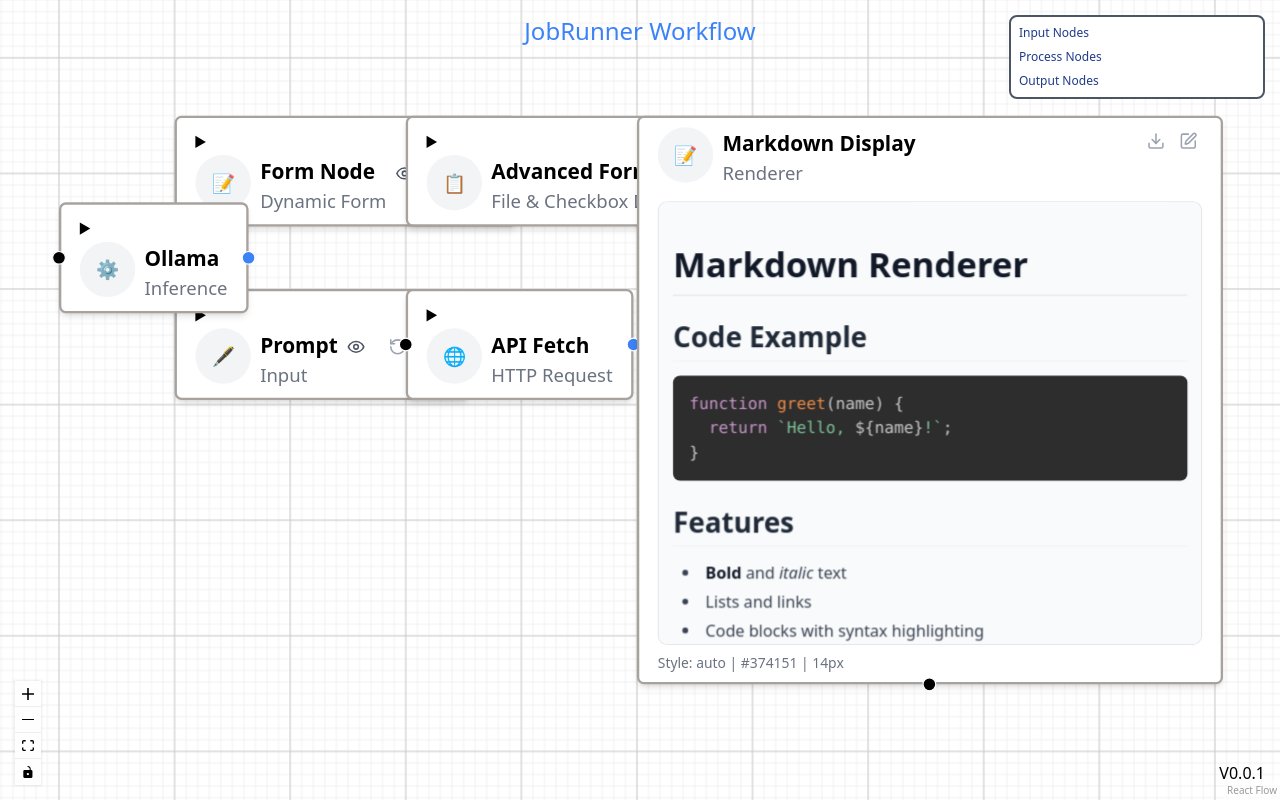
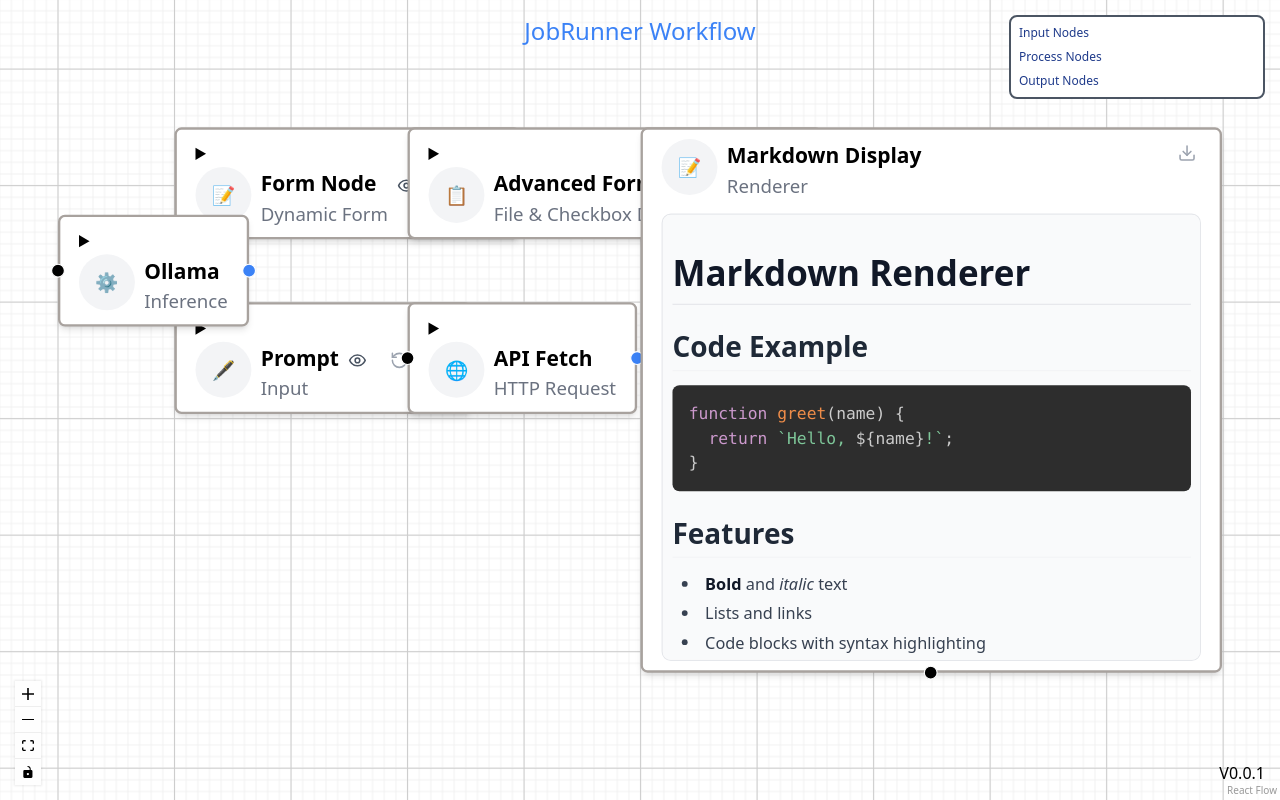
Before and after one commit to ugmurthy/flow, a React (Vite) app: page / in a window 1280 px wide. Built offline with nearby package versions, Linux system fonts and the light colour scheme.

Commit message:
fix: download-button made reusable

```diff
--- /dev/null
+++ b/src/components/DownloadFile.jsx
@@ -0,0 +1,78 @@
+import React, { useCallback } from 'react';
+import Download from '../icons/Download';
+
+/**
+ * Reusable DownloadFile component that handles file downloads
+ * @param {Object} props - Component props
+ * @param {string} props.content - The content to download
+ * @param {string} [props.filename] - Custom filename (optional)
+ * @param {string} [props.fileExtension='txt'] - File extension
+ * @param {string} [props.mimeType='text/plain'] - MIME type for the file
+ * @param {string} [props.className] - Additional CSS classes
+ * @param {string} [props.title] - Button title/tooltip
+ * @param {React.ReactNode} [props.children] - Custom button content (defaults to Download icon)
+ * @param {Function} [props.onDownload] - Callback function called after download
+ * @param {boolean} [props.disabled=false] - Whether the button is disabled
+ */
+function DownloadFile({
+  content,
+  filename,
+  fileExtension = 'txt',
+  mimeType = 'text/plain',
+  className = 'p-1 text-gray-400 hover:text-green-600 transition-colors rounded hover:bg-gray-100',
+  title = 'Download file',
+  children,
+  onDownload,
+  disabled = false
+}) {
+  const handleDownload = useCallback(() => {
+    if (!content || disabled) return;
+
+    try {
+      // Generate filename if not provided
+      let finalFilename = filename;
+      if (!finalFilename) {
+        const now = new Date();
+        const day = String(now.getDate()).padStart(2, '0');
+        const month = String(now.getMonth() + 1).padStart(2, '0');
+        const year = String(now.getFullYear()).slice(-2);
+        const hours = String(now.getHours()).padStart(2, '0');
+        const minutes = String(now.getMinutes()).padStart(2, '0');
+        const seconds = String(now.getSeconds()).padStart(2, '0');
+
+        finalFilename = `download-${day}${month}${year}-${hours}${minutes}${seconds}.${fileExtension}`;
+      }
+
+      // Create blob and download
+      const blob = new Blob([content], { type: mimeType });
+      const url = URL.createObjectURL(blob);
+      const link = document.createElement('a');
+      link.href = url;
+      link.download = finalFilename;
+      document.body.appendChild(link);
+      link.click();
+      document.body.removeChild(link);
+      URL.revokeObjectURL(url);
+
+      // Call onDownload callback if provided
+      if (onDownload) {
+        onDownload(finalFilename, content);
+      }
+    } catch (error) {
+      console.error('Error downloading file:', error);
+    }
+  }, [content, filename, fileExtension, mimeType, onDownload, disabled]);
+
+  return (
+    <button
+      onClick={handleDownload}
+      className={className}
+      title={title}
+      disabled={disabled || !content}
+    >
+      {children || <Download />}
+    </button>
+  );
+}
+
+export default DownloadFile;
--- a/src/components/MarkdownNode.jsx
+++ b/src/components/MarkdownNode.jsx
@@ -1,35 +1,18 @@
 import React, { memo, useState, useCallback, useEffect, useRef } from 'react';
 import { Handle, Position, useNodeId, useReactFlow, useEdges } from '@xyflow/react';
 import MarkdownRenderer from './MarkdownRenderer';
-import MarkdownStyleModal from './MarkdownStyleModal';
+import DownloadFile from './DownloadFile';
 import { combineObjectValues } from '../utils/helpers';
-import Edit from '../icons/Edit';
-import Download from '../icons/Download';
 
-function Connections({ connections }) {
-  return (
-    <div className='text-xs font-thin text-blue-800'>
-      {connections ? connections : ""}
-    </div>
-  );
-}
 
 function MarkdownNode({ data }) {
   const { updateNodeData, getNodes } = useReactFlow();
   const currentNodeId = useNodeId();
   const edges = useEdges();
 
-  const [isStyleModalOpen, setIsStyleModalOpen] = useState(false);
   const [, forceUpdate] = useState({});
   const intervalRef = useRef(null);
   const previousConnectedDataRef = useRef('');
-
-  // Default configuration
-  const defaultConfig = {
-    width: 'auto',
-    textColor: '#374151',
-    fontSize: '14px'
-  };
 
   const defaultContent = `
 # Markdown content missing!
@@ -100,71 +83,8 @@
     checkForUpdates();
   }, [edges, checkForUpdates]);
 
-  const handleOpenStyleModal = useCallback(() => {
-    setIsStyleModalOpen(true);
-  }, []);
 
-  const handleCloseStyleModal = useCallback(() => {
-    setIsStyleModalOpen(false);
-  }, []);
-
-  const handleStyleSave = useCallback((styleConfig) => {
-    updateNodeData(currentNodeId, {
-      ...data,
-      styleConfig: styleConfig
-    });
-    setIsStyleModalOpen(false);
-  }, [updateNodeData, currentNodeId, data]);
-
-  const handleDownloadMarkdown = useCallback(() => {
-    const content = data.content || defaultContent;
-    const now = new Date();
-
-    // Format: markdown-DDMMYY-HHMMSS.md
-    const day = String(now.getDate()).padStart(2, '0');
-    const month = String(now.getMonth() + 1).padStart(2, '0');
-    const year = String(now.getFullYear()).slice(-2);
-    const hours = String(now.getHours()).padStart(2, '0');
-    const minutes = String(now.getMinutes()).padStart(2, '0');
-    const seconds = String(now.getSeconds()).padStart(2, '0');
-
-    const filename = `markdown-${day}${month}${year}-${hours}${minutes}${seconds}.md`;
-
-    // Create blob and download
-    const blob = new Blob([content], { type: 'text/markdown' });
-    const url = URL.createObjectURL(blob);
-    const link = document.createElement('a');
-    link.href = url;
-    link.download = filename;
-    document.body.appendChild(link);
-    link.click();
-    document.body.removeChild(link);
-    URL.revokeObjectURL(url);
-  }, [data.content, defaultContent]);
-
-  // Handle wheel events to prevent React Flow interference
-  const handleWheelEvent = useCallback((e) => {
-    const target = e.currentTarget;
-    const { scrollTop, scrollHeight, clientHeight } = target;
-
-    // Check if we can scroll in the direction of the wheel
-    const canScrollUp = scrollTop > 0;
-    const canScrollDown = scrollTop < scrollHeight - clientHeight;
-
-    // Only stop propagation if we can handle the scroll internally
-    if ((e.deltaY < 0 && canScrollUp) || (e.deltaY > 0 && canScrollDown)) {
-      e.stopPropagation();
-    }
-  }, []);
-
-  // Handle scroll events
-  const handleScrollEvent = useCallback((e) => {
-    e.stopPropagation();
-  }, []);
-
-  const connectedNodeCount = edges.filter(edge => edge.target === currentNodeId).length;
   const currentContent = data.content || defaultContent;
-  const currentStyleConfig = { ...defaultConfig, ...data.styleConfig };
 
   return (
     <>
@@ -177,59 +97,35 @@
             <div className="ml-2">
               <div className="text-lg font-bold">{data.label || 'Markdown Renderer'}</div>
               <div className="text-gray-500">{data.function || 'Display'}</div>
-              <Connections connections={connectedNodeCount || ""} />
+
             </div>
           </div>
 
           <div className="flex gap-1">
             {/* Download button */}
-            <button
-              onClick={handleDownloadMarkdown}
-              className="p-1 text-gray-400 hover:text-green-600 transition-colors rounded hover:bg-gray-100"
+            <DownloadFile
+              content={currentContent}
+              filename={`markdown-${new Date().toISOString().slice(0, 19).replace(/[-:]/g, '').replace('T', '-')}.md`}
+              fileExtension="md"
+              mimeType="text/markdown"
               title="Download markdown content"
-            >
-              <Download />
-            </button>
 
-            {/* Edit button */}
-            <button
-              onClick={handleOpenStyleModal}
-              className="p-1 text-gray-400 hover:text-blue-600 transition-colors rounded hover:bg-gray-100"
-              title="Edit markdown style"
-            >
-              <Edit />
-            </button>
+            />
           </div>
         </div>
 
         {/* Markdown content display */}
         <div
           className="border border-gray-200 rounded-lg bg-gray-50 h-96 overflow-y-auto"
-          onWheel={handleWheelEvent}
-          onScroll={handleScrollEvent}
+
         >
           <div className="h-full">
             <MarkdownRenderer
               content={currentContent}
-              width={currentStyleConfig.width}
-              textColor={currentStyleConfig.textColor}
-              fontSize={currentStyleConfig.fontSize}
-              className="!p-3 h-full"
-              nodrag
+              className="!p-2 h-full font-thin"
+
             />
           </div>
-        </div>
-
-        {/* Connected data info */}
-        {connectedNodeCount > 0 && (
-          <div className="mt-2 text-xs text-blue-600 bg-blue-50 px-2 py-1 rounded">
-            Connected to {connectedNodeCount} node{connectedNodeCount !== 1 ? 's' : ''}
-          </div>
-        )}
-
-        {/* Style config info */}
-        <div className="mt-2 text-xs text-gray-500">
-          Style: {currentStyleConfig.width} | {currentStyleConfig.textColor} | {currentStyleConfig.fontSize}
         </div>
 
         <Handle
@@ -242,15 +138,6 @@
 
         </Handle>
       </div>
-
-      {/* Style configuration modal */}
-      <MarkdownStyleModal
-        isOpen={isStyleModalOpen}
-        onClose={handleCloseStyleModal}
-        onSave={handleStyleSave}
-        initialConfig={currentStyleConfig}
-        previewContent={currentContent}
-      />
     </>
   );
 }
```
